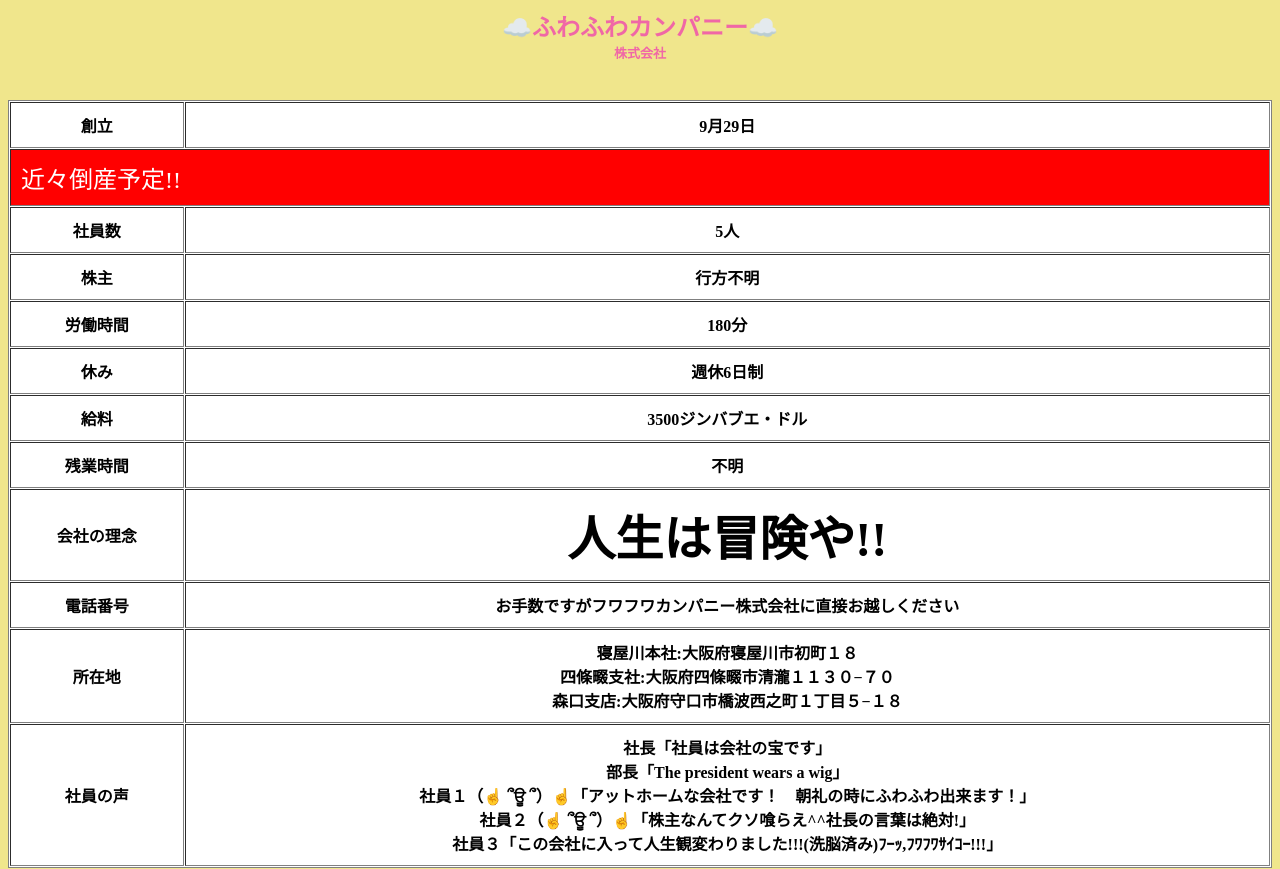
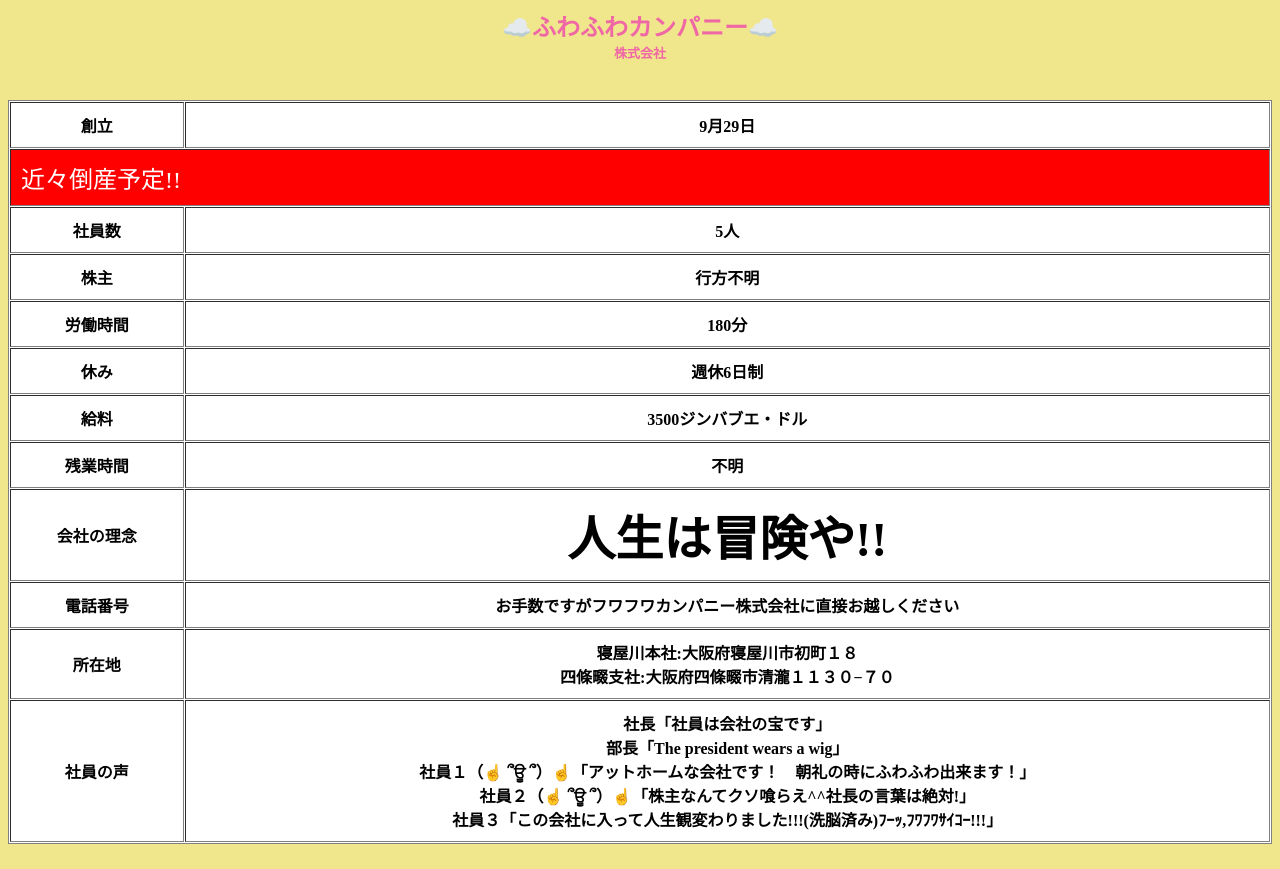
Before and after one commit to Rinne-game/huwahuwa_company.github.io, a plain HTML site: page introduction.html in a window 1280 px wide. Shown: the top 869 px of the page. Drawn offline with Linux system fonts and the light colour scheme.

Commit message:
Add files via upload

```diff
--- a/introduction.html
+++ b/introduction.html
@@ -48,7 +48,7 @@
 	    </tr>
 	    <tr bgcolor=white>
 	    <th>所在地</th>
-	    <th>寝屋川本社:大阪府寝屋川市初町１８<br>四條畷支社:大阪府四條畷市清瀧１１３０−７０<br>森口支店:大阪府守口市橋波西之町１丁目５−１８</th>
+	    <th>寝屋川本社:大阪府寝屋川市初町１８<br>四條畷支社:大阪府四條畷市清瀧１１３０−７０</th>
 	    </tr>
 	    <tr bgcolor=white>
 	    <th>社員の声</th>
```
